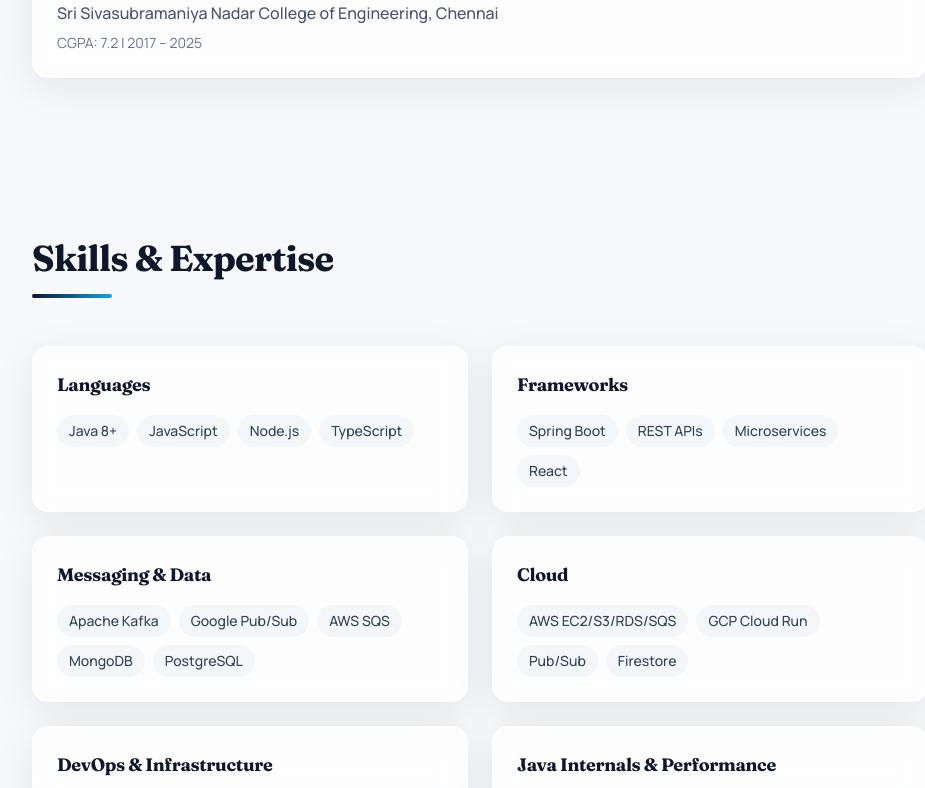
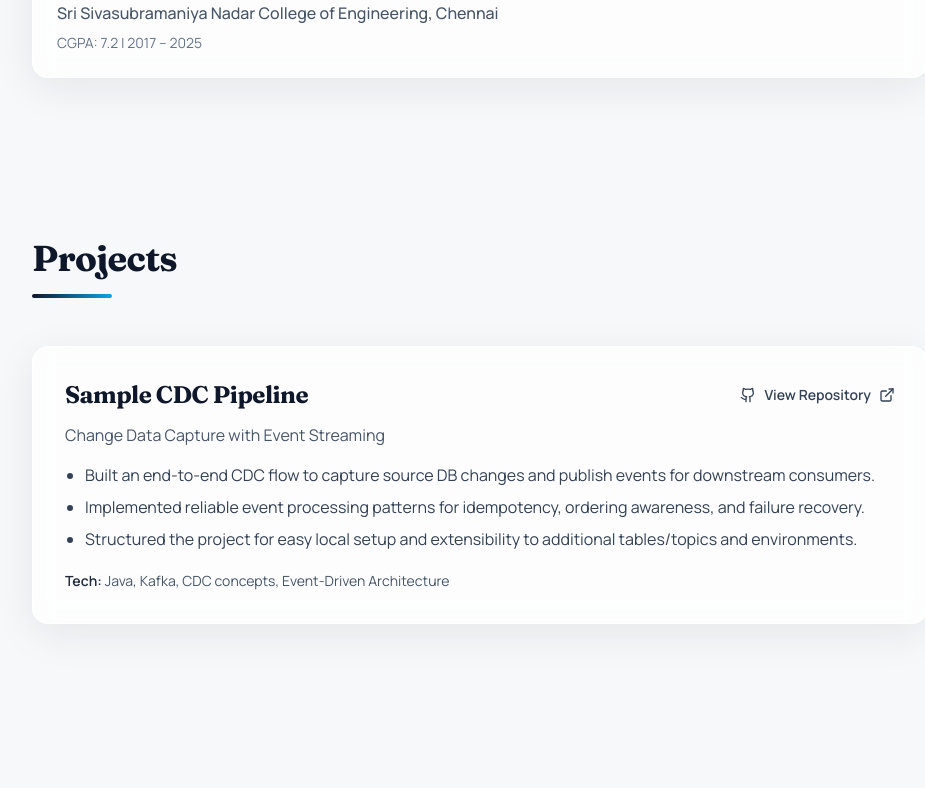
Before and after one commit to someshvemuri/someshvemuri, a Next.js app: page / in a window 1280 px wide. Shown: the part 2004-2792 px from the top of the page, without its empty margins (160-1085 px from the left). Built offline with nearby package versions, Linux system fonts and the light colour scheme.

Commit message:
Add Project

```diff
--- a/app/page.tsx
+++ b/app/page.tsx
@@ -3,6 +3,7 @@
 import Header from '@/components/Header';
 import Hero from '@/components/Hero';
 import Experience from '@/components/Experience';
+import Projects from '@/components/Projects';
 import Skills from '@/components/Skills';
 import Contact from '@/components/Contact';
 import { motion } from 'framer-motion';
@@ -13,6 +14,7 @@ export default function Home() {
       <Header />
       <Hero />
       <Experience />
+      <Projects />
       <Skills />
       <Contact />
 
--- a/components/Header.tsx
+++ b/components/Header.tsx
@@ -20,6 +20,7 @@ export default function Header() {
   const navLinks = [
     { label: 'About', href: '#about' },
     { label: 'Experience', href: '#experience' },
+    { label: 'Projects', href: '#projects' },
     { label: 'Skills', href: '#skills' },
     { label: 'Contact', href: '#contact' },
   ];
--- /dev/null
+++ b/components/Projects.tsx
@@ -0,0 +1,69 @@
+'use client';
+
+import { motion } from 'framer-motion';
+import { ExternalLink, Github } from 'lucide-react';
+
+const projects = [
+  {
+    title: 'Sample CDC Pipeline',
+    subtitle: 'Change Data Capture with Event Streaming',
+    link: 'https://github.com/someshvemuri/sample-cdc',
+    points: [
+      'Built an end-to-end CDC flow to capture source DB changes and publish events for downstream consumers.',
+      'Implemented reliable event processing patterns for idempotency, ordering awareness, and failure recovery.',
+      'Structured the project for easy local setup and extensibility to additional tables/topics and environments.',
+    ],
+    stack: 'Java, Kafka, CDC concepts, Event-Driven Architecture',
+  },
+];
+
+export default function Projects() {
+  return (
+    <section id="projects" className="py-20 px-4">
+      <div className="max-w-4xl mx-auto">
+        <motion.div initial={{ opacity: 0, y: 20 }} whileInView={{ opacity: 1, y: 0 }} viewport={{ once: true }}>
+          <h2 className="text-4xl font-bold mb-4 text-slate-900">Projects</h2>
+          <div className="w-20 h-1 bg-gradient-to-r from-slate-900 to-sky-500 rounded-full mb-12" />
+        </motion.div>
+
+        <div className="space-y-6">
+          {projects.map((project, idx) => (
+            <motion.article
+              key={idx}
+              className="surface p-6 sm:p-8"
+              initial={{ opacity: 0, y: 20 }}
+              whileInView={{ opacity: 1, y: 0 }}
+              viewport={{ once: true }}
+            >
+              <div className="flex flex-col sm:flex-row sm:items-center sm:justify-between gap-3 mb-3">
+                <h3 className="text-2xl font-bold text-slate-900">{project.title}</h3>
+                <a
+                  href={project.link}
+                  target="_blank"
+                  rel="noopener noreferrer"
+                  className="inline-flex items-center gap-2 text-sm font-semibold text-slate-700 hover:text-slate-900"
+                >
+                  <Github size={16} />
+                  View Repository
+                  <ExternalLink size={16} />
+                </a>
+              </div>
+
+              <p className="text-slate-600 mb-4">{project.subtitle}</p>
+
+              <ul className="list-disc pl-5 space-y-2 text-slate-700">
+                {project.points.map((point, pointIdx) => (
+                  <li key={pointIdx}>{point}</li>
+                ))}
+              </ul>
+
+              <p className="mt-5 text-sm text-slate-600">
+                <span className="font-semibold text-slate-800">Tech:</span> {project.stack}
+              </p>
+            </motion.article>
+          ))}
+        </div>
+      </div>
+    </section>
+  );
+}
```
